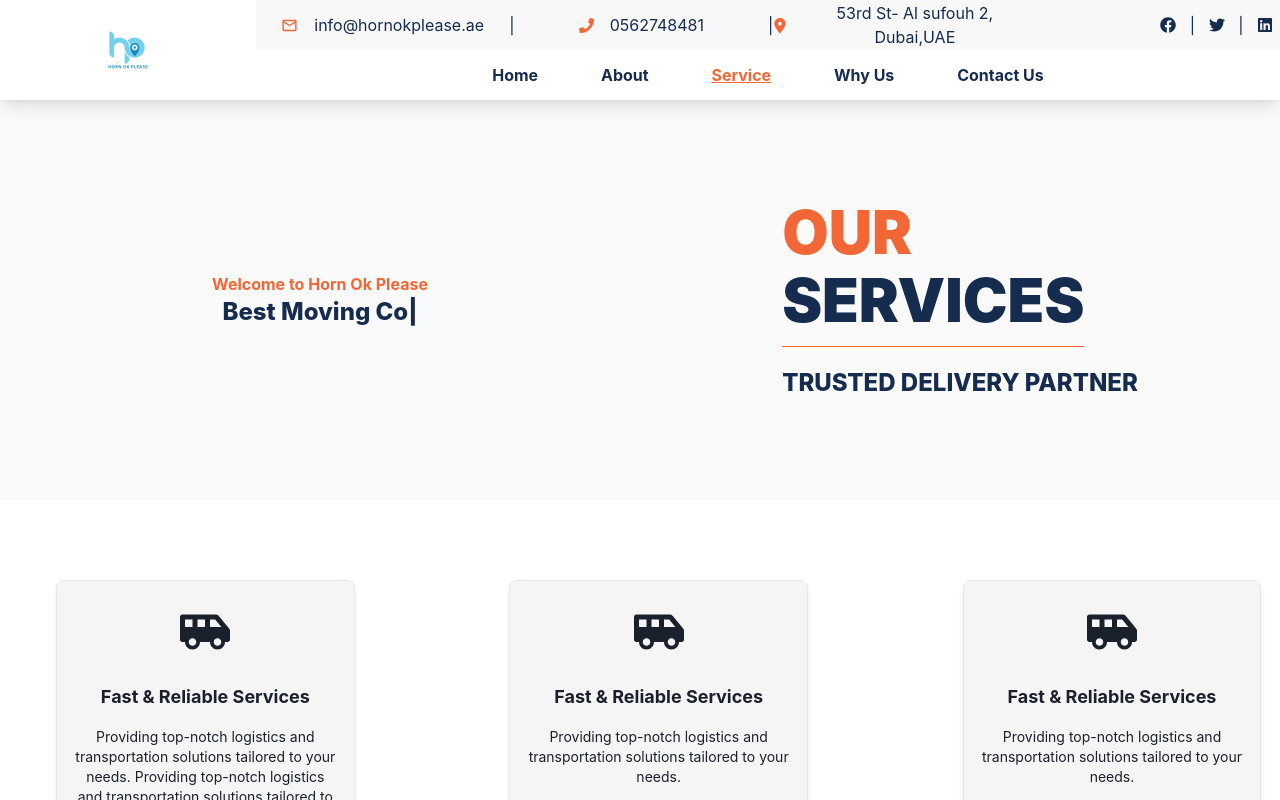
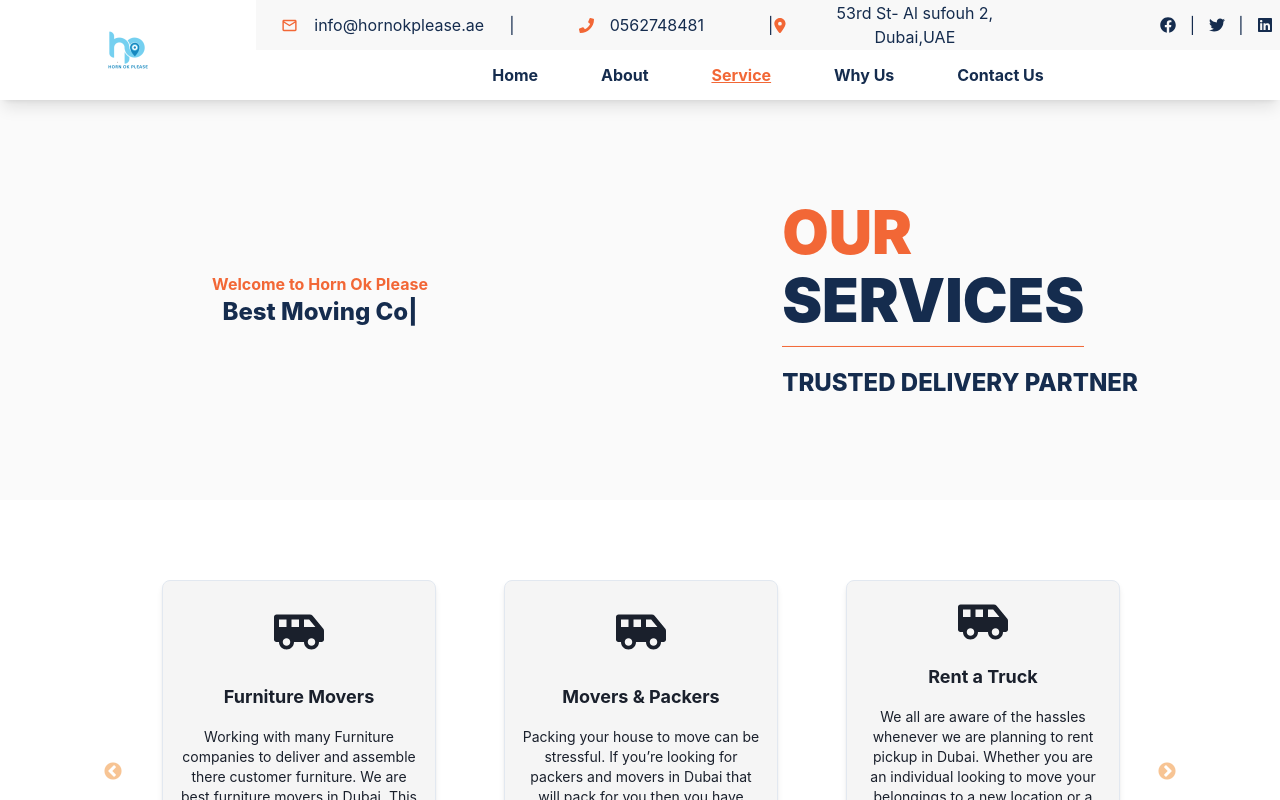
Before and after one commit to Pannakbhushana/project-workspace, a React (Create React App) app in the folder my-app/: page /services in a window 1280 px wide. Shown: the top 800 px of the page. Built offline with nearby package versions, Linux system fonts and the light colour scheme.

Commit message:
know more pages added

```diff
--- a/my-app/public/index.html
+++ b/my-app/public/index.html
@@ -24,7 +24,7 @@
       work correctly both with client-side routing and a non-root public URL.
       Learn how to configure a non-root public URL by running `npm run build`.
     -->
-    <title>Horn Ok Please</title>
+    <title>HOP - Horn Ok Please</title>
   </head>
   <body>
     <noscript>You need to enable JavaScript to run this app.</noscript>
--- a/my-app/src/page/home-page/our-clients.tsx
+++ b/my-app/src/page/home-page/our-clients.tsx
@@ -26,7 +26,7 @@ const OurClients: React.FC = () => {
         <div className="relative overflow-hidden mt-[20%] md:mt-[5%]">
         <Marquee speed={70} direction={'left'} pauseOnHover={true}>
         <div
-            className="flex space-x-12 hide-scrollbar"
+            className="flex space-x-17 hide-scrollbar"
             style={{ whiteSpace: 'nowrap' }}
           >
            {
--- a/my-app/src/page/home-page/our-services.tsx
+++ b/my-app/src/page/home-page/our-services.tsx
@@ -22,7 +22,7 @@ const OurServices: React.FC = () => {
             />
             <CustomCard
                 Logo={FaShuttleVan}
-                path = {"/know-more"}
+                path = {"/know-more-second-page"}
                 title="Furniture Movers"
                 description="Working with many Furniture companies to deliver and assemble there customer furniture. We are best furniture movers in Dubai. This is what we do at Hornokplease. We make your life easy and your business easier!"
                 backgroundImage={
@@ -31,7 +31,7 @@ const OurServices: React.FC = () => {
             />
             <CustomCard
                 Logo={FaShuttleVan}
-                path = {"/know-more"}
+                path = {"/know-more-third-page"}
                 title="Movers & Packers"
                 description="Packing your house to move can be stressful. If you’re looking for packers and movers in Dubai that will pack for you then you have come to the perfect location."
                 backgroundImage={
--- /dev/null
+++ b/my-app/src/page/know-more/page.1.tsx
@@ -0,0 +1,29 @@
+import React from "react";
+
+const PageOne:React.FC = () =>{
+    return <div className="h-full lg:flex">
+    <div className="lg:w-1/2">
+        <img src="https://hornokplease.ae/img/services/rent-a-truck.jpg" alt="" />
+    </div>
+    <div className="lg:w-1/2 pt-20 text-start px-5 md:px-10">
+        <p className="text-2xl font-[800] underline underline-offset-8">Rent a Truck</p>
+        <p className="leading-7 mt-5">
+        We all are aware of the hassles whenever we are planning to rent pickup in Dubai. Whether you are an individual looking to move your belongings to a new location or a shop owner who needs to ship goods to your client, everyone has faced the tantrums of the vehicle owners as well as the fluctuating prices. We at “Hornokplease” solve this for you!
+        <br />
+        <br />
+        Say you are in a shop looking at the things you bought that you need to get transported to your house or you are the owner of a shop who needs to get the goods delivered to the customer within a stipulated period of time. To get the task done, you will call multiple pickup rental services or you go to the nearby pickup stand to find a 1ton pickup/3 ton pickup or the truck to hire. Then the main part will come “negotiation” — drivers asking for unfairly high prices, unnecessary delays, trust issues with drivers and more other problems— making your experience an irritating one.
+        <br />
+        <br />
+        Let’s assume you have an app on your smartphone. You open it and select the pickup you want and immediately you receive the estimated time of delivery along with an estimated cost structure. The name and number of the driver come up on your screen along with the option of tracking the vehicle in transit. Hire how many helpers you want.
+        <br />
+        <br />
+        Everything is sorted and at one place as the driver arrives on time, the condition of the vehicle is excellent, get helper, assembler, carpenter and you have a wide smile on your face. Hurray!
+        <br />
+        <br />
+        This is what we do at Hornokplease. We make your life easy and your business easier!
+        </p>
+    </div>
+</div>
+}
+
+export { PageOne }
--- /dev/null
+++ b/my-app/src/page/know-more/page.2.tsx
@@ -0,0 +1,32 @@
+import React from "react";
+
+const PageTwo: React.FC = () => {
+    return <div className="h-full lg:flex py-[100px]">
+        <div className="lg:w-1/2">
+            <img src="https://hornokplease.ae/img/services/furniture-movers-for-corporate.jpg" alt="" className="w-[80%] ml-[10%] md:mt-20" />
+        </div>
+        <div className="lg:w-1/2 pt-20 text-start px-5 md:px-10">
+            <p className="text-2xl font-[800] underline underline-offset-8">Furniture Movers</p>
+            <p className="leading-7 mt-5">
+
+                Working with many Furniture companies to deliver and assemble there customer furniture. We are best furniture movers in Dubai.
+
+                This is what we do at Hornokplease. We make your life easy and your business easier!
+                <br />
+                <br />
+                Say you are in a shop looking at the things you bought that you need to get transported to your house or you are the owner of a shop who needs to get the goods delivered to the customer within a stipulated period of time. To get the task done, you will call multiple pickup rental services or you go to the nearby pickup stand to find a 1ton pickup/3 ton pickup or the truck to hire. Then the main part will come “negotiation” — drivers asking for unfairly high prices, unnecessary delays, trust issues with drivers and more other problems— making your experience an irritating one.
+                <br />
+                <br />
+                Let’s assume you have an app on your smartphone. You open it and select the pickup you want and immediately you receive the estimated time of delivery along with an estimated cost structure. The name and number of the driver come up on your screen along with the option of tracking the vehicle in transit. Hire how many helpers you want.
+                <br />
+                <br />
+                Everything is sorted and at one place as the driver arrives on time, the condition of the vehicle is excellent, get helper, assembler, carpenter and you have a wide smile on your face. Hurray!
+                <br />
+                <br />
+                This is what we do at Hornokplease. We make your life easy and your business easier!
+            </p>
+        </div>
+    </div>
+}
+
+export { PageTwo }
--- /dev/null
+++ b/my-app/src/page/know-more/page.3.tsx
@@ -0,0 +1,37 @@
+import React from "react";
+
+const PageThird: React.FC = () => {
+    return <div className="h-full lg:flex py-[100px]">
+        <div className="lg:w-1/2">
+            <img src="https://hornokplease.ae/img/services/Movers-and-packers.jpg" alt="" className="w-[80%] ml-[10%] md:mt-20" />
+        </div>
+        <div className="lg:w-1/2 pt-20 text-start px-5 md:px-10">
+            <p className="text-2xl font-[800] underline underline-offset-8">Movers & Packers</p>
+            <p className="leading-7 mt-5">
+                Packing your house to move can be stressful. If you’re looking for packers and movers in Dubai that will pack for you then you have come to the perfect location.
+                <br />
+                <br />
+                At Horn Ok please(home movers), we provide a complete packing service to alleviate the pressure.
+                <br />
+                <br />
+                Our in-house staff of professional movers and packers will thoroughly pack all of your cherished possessions using protective packing materials and expert crates, providing you 1 less thing to worry about.
+                <br />
+                With this service, you won’t need to worry about something. Just contact us and we’ll care for the rest. If you’re thinking about where to get cardboard boxes, we could supply all of the boxes necessary for your move.
+                <br />
+                <br />
+                We can even deliver all packaging materials required, in addition to the packing itself at affordable prices.
+                <br />
+                <br />
+                The removals specialists have expertise in packing just about everything – lamps, glasses, fish, poultry tanks, antiques, and fine arts, and thousands of other delicate items!
+                <br />
+                <br />
+                We do more than Moving and Packing service in and around UAE as a house mover – we check for glitches that need attention to keep you safe and save your money, we are professional movers and packers.
+                <br />
+                <br />
+                This is what we do at Hornokplease. We make your life easy and your business easier!
+            </p>
+        </div>
+    </div>
+}
+
+export { PageThird }
--- a/my-app/src/page/services/iindex.tsx
+++ b/my-app/src/page/services/iindex.tsx
@@ -5,6 +5,7 @@ import CustomCard from '../../components/layouts/custom-card';
 import { FaShuttleVan } from "react-icons/fa";
 import { AnimatedText } from '../../components/layouts/animated-text';
 import { EnquireForm } from '../../components/enquire-form.tsx';
+import CustomeSlider from '../../components/slider';
 
 const Services: React.FC = () => {
 
@@ -20,34 +21,36 @@ const Services: React.FC = () => {
                 </div>
             </HeroCard>
 
-            <div className="grid grid-cols-1 gap-20 sm:grid-cols-2 lg:grid-cols-3 mt-20 justify-items-center">
+            <div className="mt-20 w-full lg:w-[80%]">
+                <CustomeSlider>
                     <CustomCard
                         Logo={FaShuttleVan}
-                    path = {"/know-more"}
-                    title="Fast & Reliable Services"
-                    description="Providing top-notch logistics and transportation solutions tailored to your needs. Providing top-notch logistics and transportation solutions tailored to your needs."
+                        path={"/know-more"}
+                        title="Rent a Truck"
+                        description="We all are aware of the hassles whenever we are planning to rent pickup in Dubai. Whether you are an individual looking to move your belongings to a new location or a shop owner who needs to ship goods to your client, everyone has faced the tantrums of the vehicle owners as well as the fluctuating prices. We at “Hornokplease” solve this for you!"
                         backgroundImage={
                             "https://images.pexels.com/photos/2199293/pexels-photo-2199293.jpeg"
                         }
                     />
                     <CustomCard
                         Logo={FaShuttleVan}
-                    path = {"/know-more"}
-                    title="Fast & Reliable Services"
-                    description="Providing top-notch logistics and transportation solutions tailored to your needs."
+                        path={"/know-more-second-page"}
+                        title="Furniture Movers"
+                        description="Working with many Furniture companies to deliver and assemble there customer furniture. We are best furniture movers in Dubai. This is what we do at Hornokplease. We make your life easy and your business easier!"
                         backgroundImage={
                             "https://images.pexels.com/photos/2199293/pexels-photo-2199293.jpeg"
                         }
                     />
                     <CustomCard
                         Logo={FaShuttleVan}
-                    path = {"/know-more"}
-                    title="Fast & Reliable Services"
-                    description="Providing top-notch logistics and transportation solutions tailored to your needs."
+                        path={"/know-more-third-page"}
+                        title="Movers & Packers"
+                        description="Packing your house to move can be stressful. If you’re looking for packers and movers in Dubai that will pack for you then you have come to the perfect location."
                         backgroundImage={
                             "https://images.pexels.com/photos/2199293/pexels-photo-2199293.jpeg"
                         }
                     />
+                </CustomeSlider>
             </div>
 
             <div className="mt-20 w-full">
--- a/my-app/src/routers/index.tsx
+++ b/my-app/src/routers/index.tsx
@@ -7,6 +7,8 @@ import Services from "../page/services/iindex";
 import WhyUs from "../page/why-us";
 import ScrollToTop from "./scroll-to-top";
 import { KnowMore } from "../page/know-more";
+import { PageTwo } from "../page/know-more/page.2";
+import { PageThird } from "../page/know-more/page.3";
 
 const AllRoutes = ()=> {
     return <ScrollToTop>
@@ -16,6 +18,8 @@ const AllRoutes = ()=> {
                 <Route path="/contact" element={<ContactUs/>} />
                 <Route path="/services" element={<Services/>} />
                 <Route path="/know-more" element={<KnowMore/>} />
+                <Route path="/know-more-second-page" element={<PageTwo/>} />
+                <Route path="/know-more-third-page" element={<PageThird/>} />
                 <Route path="/why-us" element={<WhyUs/>} />
             </Routes>
     </ScrollToTop>
```
Also changed, not shown: my-app/src/page/know-more/index.tsx (+2 -23 lines). Lines whose indentation alone changed are shown as unchanged.
